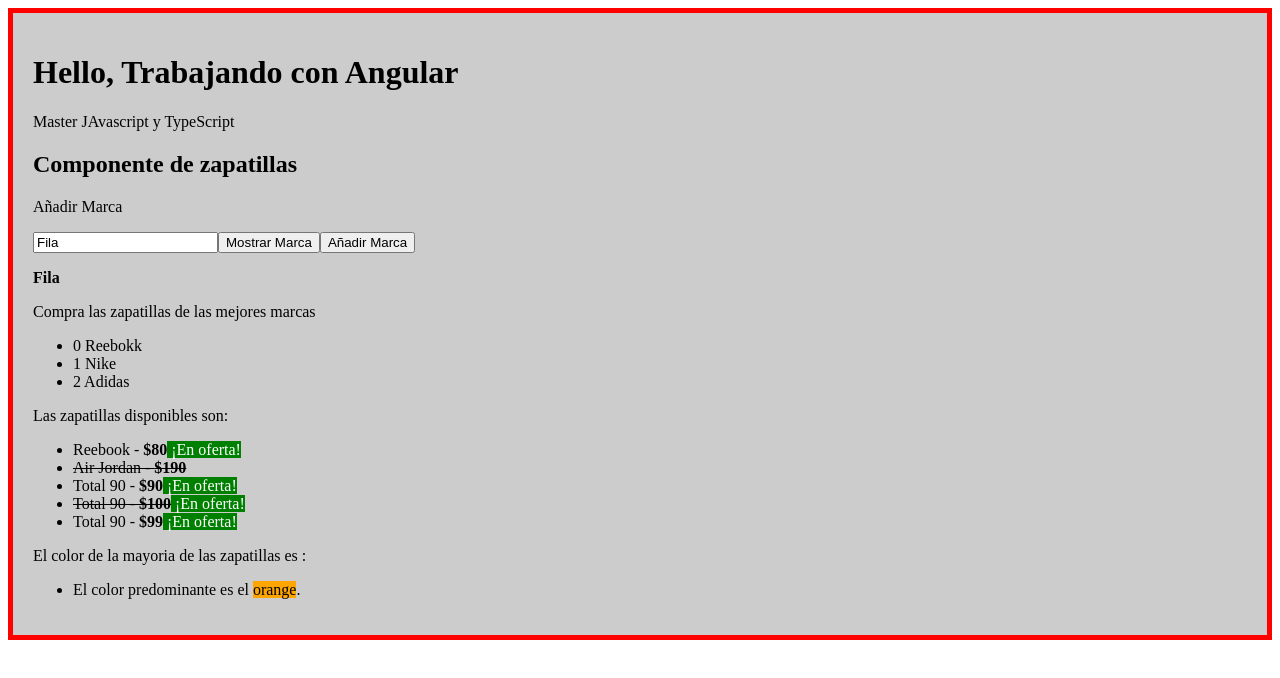
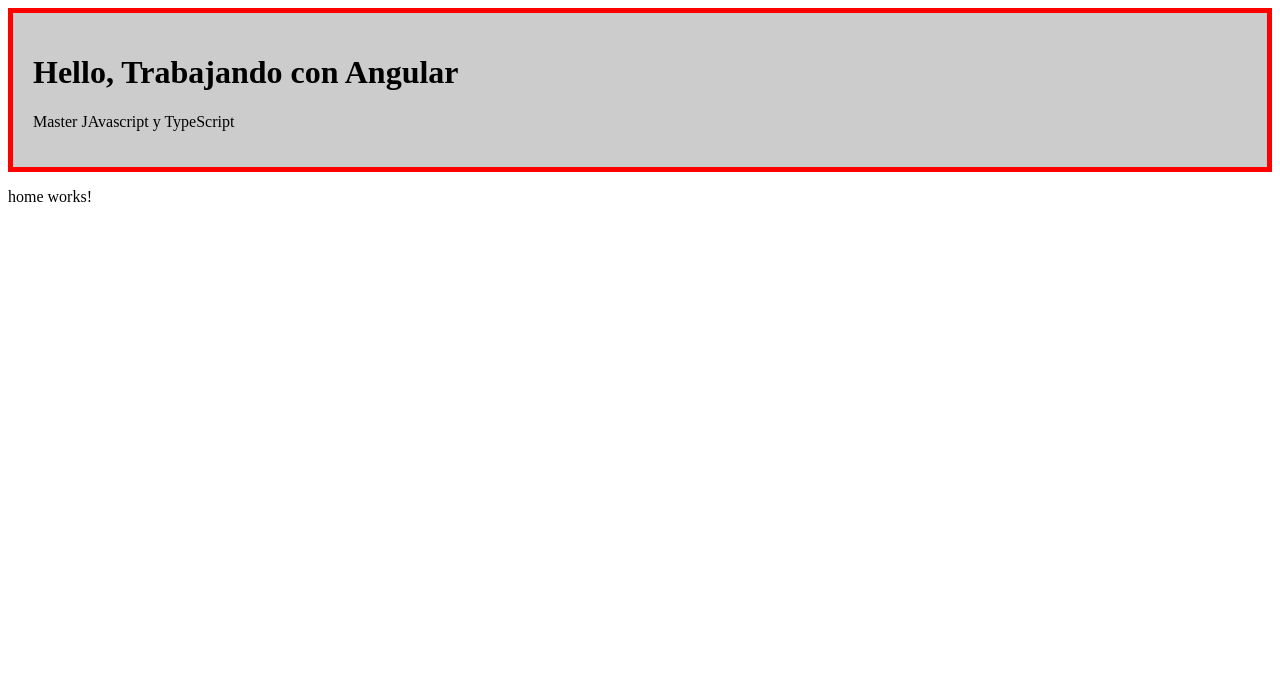
Before and after one commit to Watito/aprendiendo-angular, an Angular app: page / in a window 1280 px wide. Shown: the top 678 px of the page. Built offline with nearby package versions, Linux system fonts and the light colour scheme.

Commit message:
Guardando archivo app.routing.ts que es el qeu tiene la configuración de las rutas

```diff
--- a/src/app/app.component.html
+++ b/src/app/app.component.html
@@ -42,8 +42,9 @@
 
       <videojuego *ngIf="mostrar_videojuegos"></videojuego>
       <cursos></cursos> -->
-      <zapatillas></zapatillas>
+      <!-- <zapatillas></zapatillas> -->
 
+      <router-outlet></router-outlet>
     </div>
 
   </div>
--- a/src/app/app.module.ts
+++ b/src/app/app.module.ts
@@ -1,27 +1,32 @@
 import { NgModule } from '@angular/core';
 import { BrowserModule, provideClientHydration } from '@angular/platform-browser';
 import { FormsModule } from '@angular/forms';
+import {routing, appRoutingProviders} from './app.routing';
 
 import { AppRoutingModule } from './app-routing.module';
 import { AppComponent } from './app.component';
 import { VideojuegoComponent } from './videojuego/videojuego.component';
 import { ZapatillasComponent } from './zapatillas/zapatillas.component';
 import { CursosComponent } from './cursos/cursos.component';
+import { HomeComponent } from './home/home.component';
 
 @NgModule({
   declarations: [
     AppComponent,
     VideojuegoComponent,
     ZapatillasComponent,
-    CursosComponent
+    CursosComponent,
+    HomeComponent
   ],
   imports: [
     BrowserModule,
     AppRoutingModule,
-    FormsModule
+    FormsModule,
+    routing
   ],
   providers: [
-    provideClientHydration()
+    provideClientHydration(),
+    appRoutingProviders
   ],
   bootstrap: [AppComponent]
 })
--- /dev/null
+++ b/src/app/app.routing.ts
@@ -0,0 +1,26 @@
+//Importar modulos del router de angular
+import { ModuleWithProviders } from "@angular/core";
+import { Routes, RouterModule } from "@angular/router";
+
+// Importar componentes
+
+import { ZapatillasComponent } from "./zapatillas/zapatillas.component";
+import { VideojuegoComponent } from "./videojuego/videojuego.component";
+import { CursosComponent } from "./cursos/cursos.component";
+import { HomeComponent } from "./home/home.component";
+
+// Array de rutas
+
+const appRoutes: Routes = [
+    {path: '', component: HomeComponent },
+    {path : 'zapatillas', component: ZapatillasComponent},
+    {path : 'videojuego', component: VideojuegoComponent},
+    {path : 'cursos', component : CursosComponent},
+    {path : '**', component : HomeComponent}
+
+];
+
+// Exportar el modulo del router
+
+export const appRoutingProviders: any [] = [];
+export const routing: ModuleWithProviders<any> = RouterModule.forRoot(appRoutes);
--- /dev/null
+++ b/src/app/home/home.component.html
@@ -0,0 +1 @@
+<p>home works!</p>
--- a/src/app/zapatillas/zapatillas.component.html
+++ b/src/app/zapatillas/zapatillas.component.html
@@ -3,9 +3,9 @@
 <p>Añadir Marca</p>
 
 <p>
-<input type="text" [(ngModel)]="mi_marca" />
-<button (click)="getMarca()" >Mostrar Marca</button>
-<button (click)="addMarca()" >Añadir Marca</button>
+  <input type="text" [(ngModel)]="mi_marca" />
+  <button (click)="getMarca()">Mostrar Marca</button>
+  <button (click)="addMarca()">Añadir Marca</button>
 
 </p>
 
@@ -20,20 +20,17 @@
 <p>Las zapatillas disponibles son:</p>
 <ul>
   <li *ngFor="let deportiva of zapatillas">
-    <span
-      [ngStyle]="{
+    <span [ngStyle]="{
         'text-decoration': !deportiva.stock ? 'line-through' : 'none'
-      }"
-    >
-      {{ deportiva.nombre }} - <strong>${{ deportiva.precio }}</strong></span
-    >
-    <span
-      *ngIf="deportiva.precio <= 100"
+      }">
+      {{ deportiva.nombre }} -
+      <strong [class.altoPrecio]="deportiva.precio >= 80">
+        ${{ deportiva.precio }}</strong>
+    </span>
+    <span *ngIf="deportiva.precio <= 100"
       [style.background]="deportiva.precio <= 100 ? 'green' : 'transparent'"
-      [style.color]="deportiva.precio <= 100 ? 'white' : 'black'"
-    >
-      ¡En oferta!</span
-    >
+      [style.color]="deportiva.precio <= 100 ? 'white' : 'black'">
+      ¡En oferta!</span>
   </li>
   <!-- Haciendo un For a el arreglo "Zapatillas" -->
 </ul>
```
Also changed, not shown: src/app/home/home.component.ts (added, +10 -0 lines), src/app/home/home.component.css (added), 1 other file (tests, documents, lock files or other folders).
